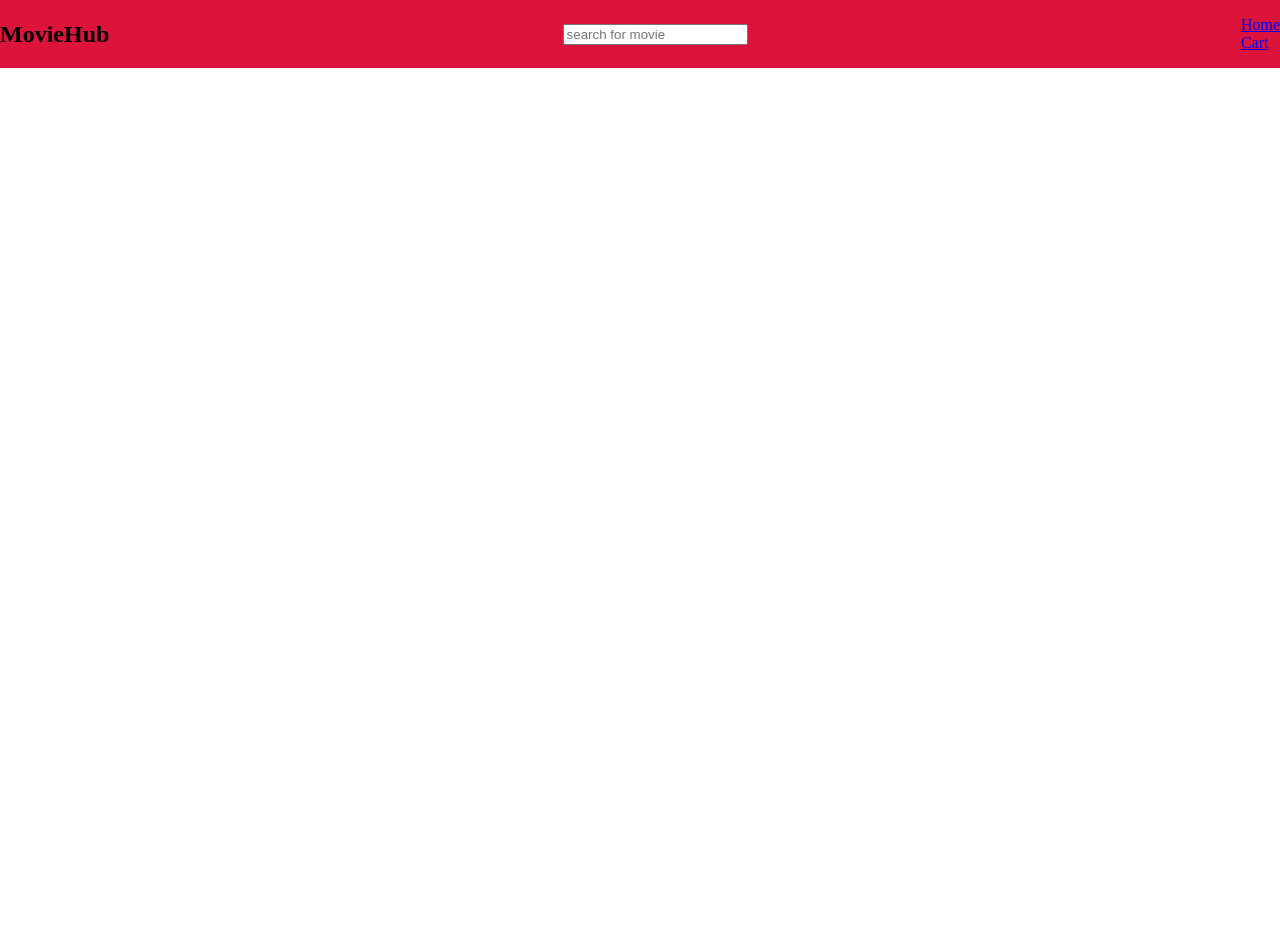
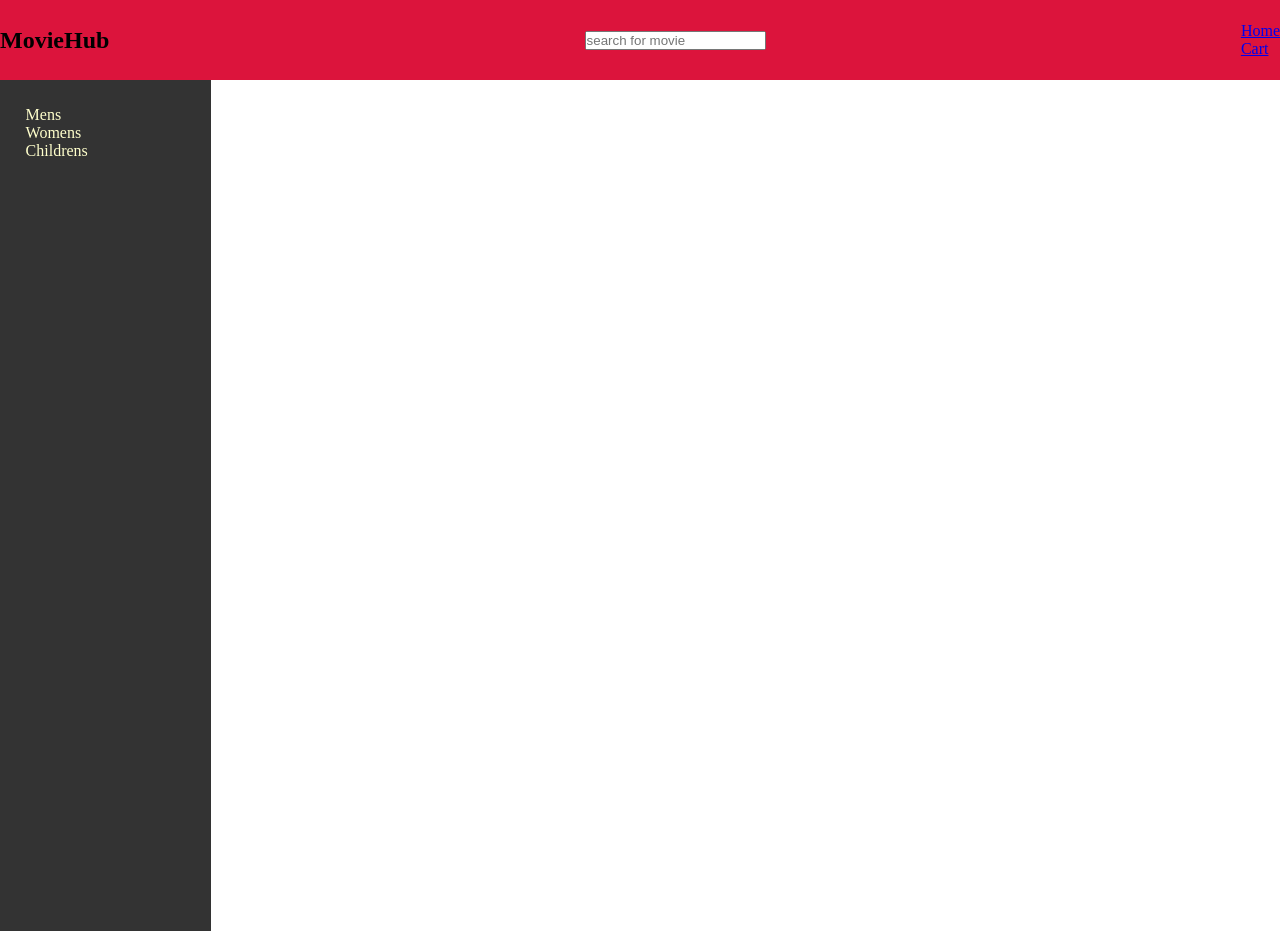
Before and after one commit to bayezid-m/moviehub, a React (Create React App) app: page / in a window 1280 px wide. Before the commit the page ends 800 px from the top, so only its background shows below. Built offline with nearby package versions, Linux system fonts and the light colour scheme; the HTML template or start-up script is replaced by a standard one.

Commit message:
basic categories designing

```diff
--- a/src/App.css
+++ b/src/App.css
@@ -3,4 +3,14 @@
   align-items: center;
   justify-content: space-between;
   background-color: crimson;
+  height: 5rem;
 }
+
+.category {
+  padding: 2%;
+  background-color: #333;
+  color: #ffc;
+  width: 10rem;
+  height: 100vh;
+  max-height: 100%;
+}
--- a/src/Pages/Layout.js
+++ b/src/Pages/Layout.js
@@ -1,13 +1,14 @@
 import { Outlet, Link } from 'react-router-dom';
 import Form from '../components/Form';
+import Category from '../components/Category';
 
 const Layout = () => {
   return (
     <>
       <nav className='navbar'>
-        <h2 className="movie--title">MovieHub</h2>
+        <h2 className='movie--title'>MovieHub</h2>
         <Form />
-        <ul className="layout--list">
+        <ul className='layout--list'>
           <li>
             <Link to='/'>Home</Link>
           </li>
@@ -17,6 +18,8 @@ const Layout = () => {
         </ul>
       </nav>
 
+      <Category />
+
       <Outlet />
     </>
   );
--- /dev/null
+++ b/src/components/Category.js
@@ -0,0 +1,13 @@
+import React from 'react';
+
+const Category = () => {
+  return (
+    <div className='category'>
+      <p>Mens</p>
+      <p>Womens</p>
+      <p>Childrens</p>
+    </div>
+  );
+};
+
+export default Category;
--- a/src/index.css
+++ b/src/index.css
@@ -1,3 +1,7 @@
+* {
+  margin: 0;
+  padding: 0;
+}
 body {
   margin: 0;
 }
```
